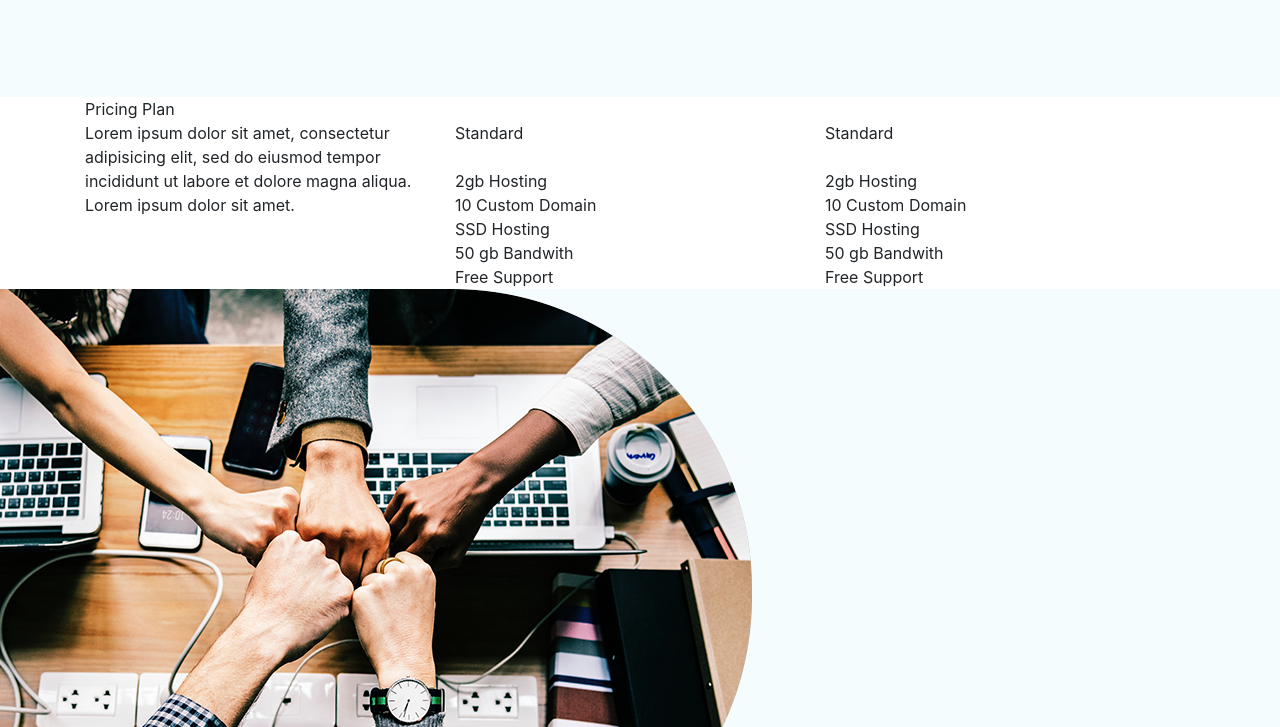
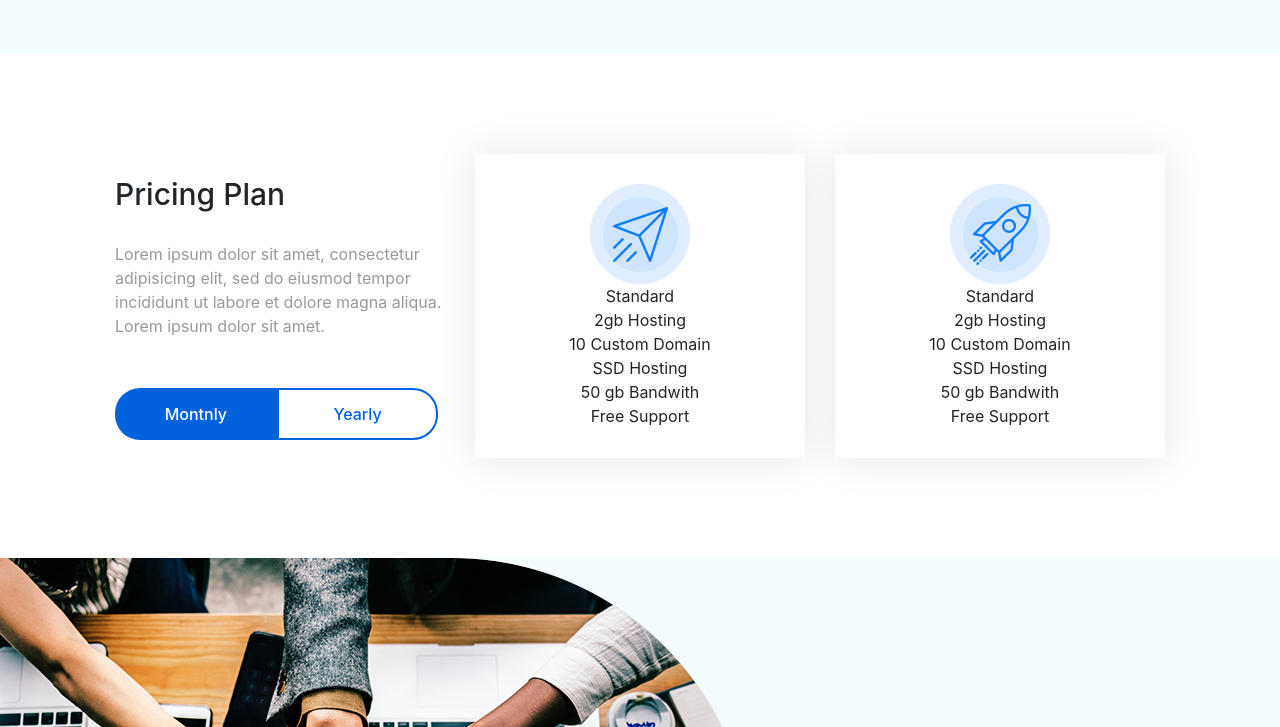
Before and after one commit to denden121/smartworld_task_1, a plain HTML site: page index.html in a window 1280 px wide. Shown: the part 2613-3340 px from the top of the page. Drawn offline with nearby package versions, Linux system fonts and the light colour scheme.

Commit message:
осталось 2 компонент

```diff
--- a/index.css
+++ b/index.css
@@ -7,6 +7,11 @@
 
 button {
     outline: none !important;
+}
+
+a:hover {
+    text-decoration: none !important;
+    color: #0063DD !important;
 }
 
 .header {
@@ -53,6 +58,10 @@ nav a:active{
     align-items: center;
     flex-direction: column;
     text-align: center;
+}
+
+.body-header img {
+    width: 75%;
 }
 
 .header-title {
@@ -220,9 +229,78 @@ nav a:active{
     color: #999999;
 }
 
+.block5 {
+    padding: 100px;
+}
+
 .block5-body{
     display: grid;
     grid-template-columns: 1fr 1fr 1fr;
+    gap: 30px;
+}
+
+.block5-card {
+    box-shadow: 0 0 40px rgba(0,0,0,0.1);
+    background: #ffffff;
+    padding: 30px;
+    display: flex;
+    align-items: center;
+    flex-direction: column;
+}
+
+.block5-card .title {
+
+}
+
+.block5-card1{
+    display: flex;
+    flex-direction: column;
+    justify-content: center;
+}
+
+.block5-card1 .title {
+    font-size: 30px;
+    margin-bottom: 25px;
+    font-weight: 500;
+}
+
+.block5-card1 .text {
+    color: #999999;
+    margin-bottom: 50px;
+}
+
+.block5-card1 .buttons-wrap {
+    display: flex;
+}
+
+.block5-card1 button {
+    width: 49%;
+    padding: 12px;
+}
+
+.block5-card1 .montnly {
+    background: #0063DD;
+    border-radius: 25px 0 0 25px;
+    color: #ffffff;
+    font-weight: 500;
+    border: none;
+}
+
+.block5-card1 .yearly {
+    background: #ffffff;
+    border-radius: 0 25px 25px 0;
+    color: #0063DD;
+    font-weight: 500;
+    border: 2px solid #0063DD;
+}
+
+block5-card2 {
+
+
+}
+
+block5-card3 {
+
 }
 .block6{
     background-color: #F5FCFD;
@@ -330,7 +408,7 @@ nav a:active{
     border: none;
     background-color: #0063DD;
     color: #ffffff;
-    padding: 15px 60px;
+    padding: 13px 60px;
     border-radius: 4px;
 }
 
--- a/index.html
+++ b/index.html
@@ -96,24 +96,26 @@
         <section class="block5">
             <div class="container">
                 <div class="block5-body">
-                    <div>
-                        <div>Pricing Plan</div>
-                        <div>Lorem ipsum dolor sit amet, consectetur adipisicing elit, sed do eiusmod tempor incididunt ut labore et dolore magna aliqua. Lorem ipsum dolor sit amet.</div>
+                    <div class="block5-card1">
+                        <div class="title">Pricing Plan</div>
+                        <div class="text">Lorem ipsum dolor sit amet, consectetur adipisicing elit, sed do eiusmod tempor incididunt ut labore et dolore magna aliqua. Lorem ipsum dolor sit amet.</div>
+                        <div class="buttons-wrap">
+                            <button class="montnly">Montnly</button>
+                            <button class="yearly">Yearly</button>
+                        </div>
                     </div>
-                    <div>
-                        <img src="" alt="">
-                        <div>Standard</div>
-                        <br>
+                    <div class="block5-card block5-card2">
+                        <img src="./img/block5-icon1.png" alt="icon">
+                        <div class="title">Standard</div>
                         <div>2gb Hosting</div>
                         <div>10 Custom Domain</div>
                         <div>SSD Hosting</div>
                         <div>50 gb Bandwith</div>
                         <div>Free Support</div>
                     </div>
-                    <div>
-                        <img src="" alt="">
-                        <div>Standard</div>
-                        <br>
+                    <div class="block5-card block5-card3">
+                        <img src="./img/block5-icon2.png" alt="icon">
+                        <div class="title">Standard</div>
                         <div>2gb Hosting</div>
                         <div>10 Custom Domain</div>
                         <div>SSD Hosting</div>
@@ -169,7 +171,7 @@
         <section class="block8">
             <div class="container body">
                 <div>
-                    <div class="pb-3 block8-free-text">Try 30 Days Free Trial</div>
+                    <div class="pb-2 block8-free-text">Try 30 Days Free Trial</div>
                     <div class="block8-second-text">No credit card required</div>
                 </div>
                 <button class="get-start-btn">Get Started</button>
```
Also changed, not shown: img/block5-icon1.png (added), img/block5-icon2.png (added).
